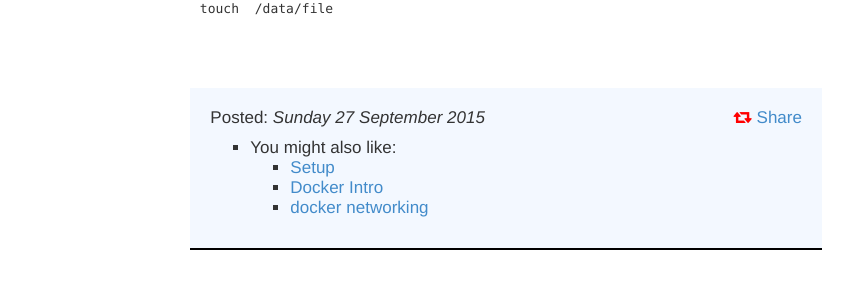
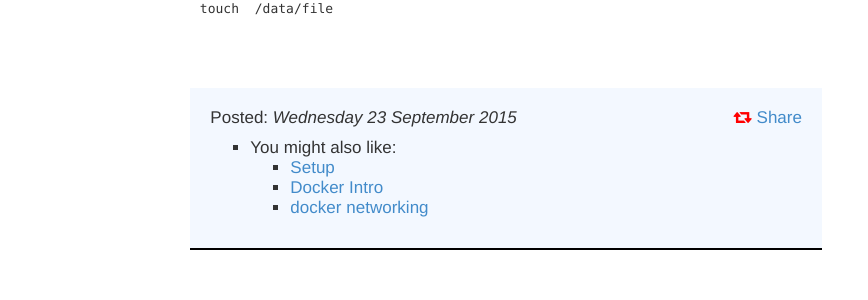
Before and after one commit to nkhare/data_and_network_containers, a Jekyll site: the page built from _posts/2015-09-23-Volumes_Plugins.markdown, in a window 1280 px wide. Shown: the part 759-1059 px from the top of the page, without its empty margins (203-1071 px from the left). Built offline with Jekyll 4.4.1, drawn with Linux system fonts in a browser that asks for light colours; some web fonts are replaced; Markdown is read by kramdown in place of the engine named in the settings; comment, search, counter and statistics services are not loaded.

Commit message:
updated posts

```diff
--- a/_posts/2015-09-22-Overlay_Networking.markdown
+++ b/_posts/2015-09-22-Overlay_Networking.markdown
@@ -1,6 +1,6 @@
 ---
 layout: post
-date: 2015-09-27
+date: 2015-09-22
 comments: true
 archive: false
 title: OverLay Network
--- a/_posts/2015-09-23-Volumes_Plugins.markdown
+++ b/_posts/2015-09-23-Volumes_Plugins.markdown
@@ -1,6 +1,6 @@
 ---
 layout: post
-date: 2015-09-27
+date: 2015-09-23
 comments: true
 archive: false
 title: Volume Plugins
--- a/_posts/2015-09-24-Volumes.markdown
+++ b/_posts/2015-09-24-Volumes.markdown
@@ -1,6 +1,6 @@
 ---
 layout: post
-date: 2015-09-27
+date: 2015-09-24
 comments: true
 archive: false
 title: volumes
--- a/_posts/2015-09-25-libnetwork.markdown
+++ b/_posts/2015-09-25-libnetwork.markdown
@@ -1,5 +1,6 @@
 ---
 layout: post
+date: 2015-09-25
 title: Docker Libnetwork
 comments: true
 archive: false
--- a/_posts/2015-09-26-container_linking.markdown
+++ b/_posts/2015-09-26-container_linking.markdown
@@ -1,7 +1,7 @@
 ---
 layout: post
 title: Container Linking
-date: 2015-09-27
+date: 2015-09-26
 comments: true
 archive: false
 ---
--- a/_posts/2015-09-28-Docker_Introduction.markdown
+++ b/_posts/2015-09-28-Docker_Introduction.markdown
@@ -7,9 +7,10 @@
 title: Docker Intro
 ---
 ## Basic
-
+TDB
 
 ## Containers
-
+TDB
 
 ## images
+TDB
```
